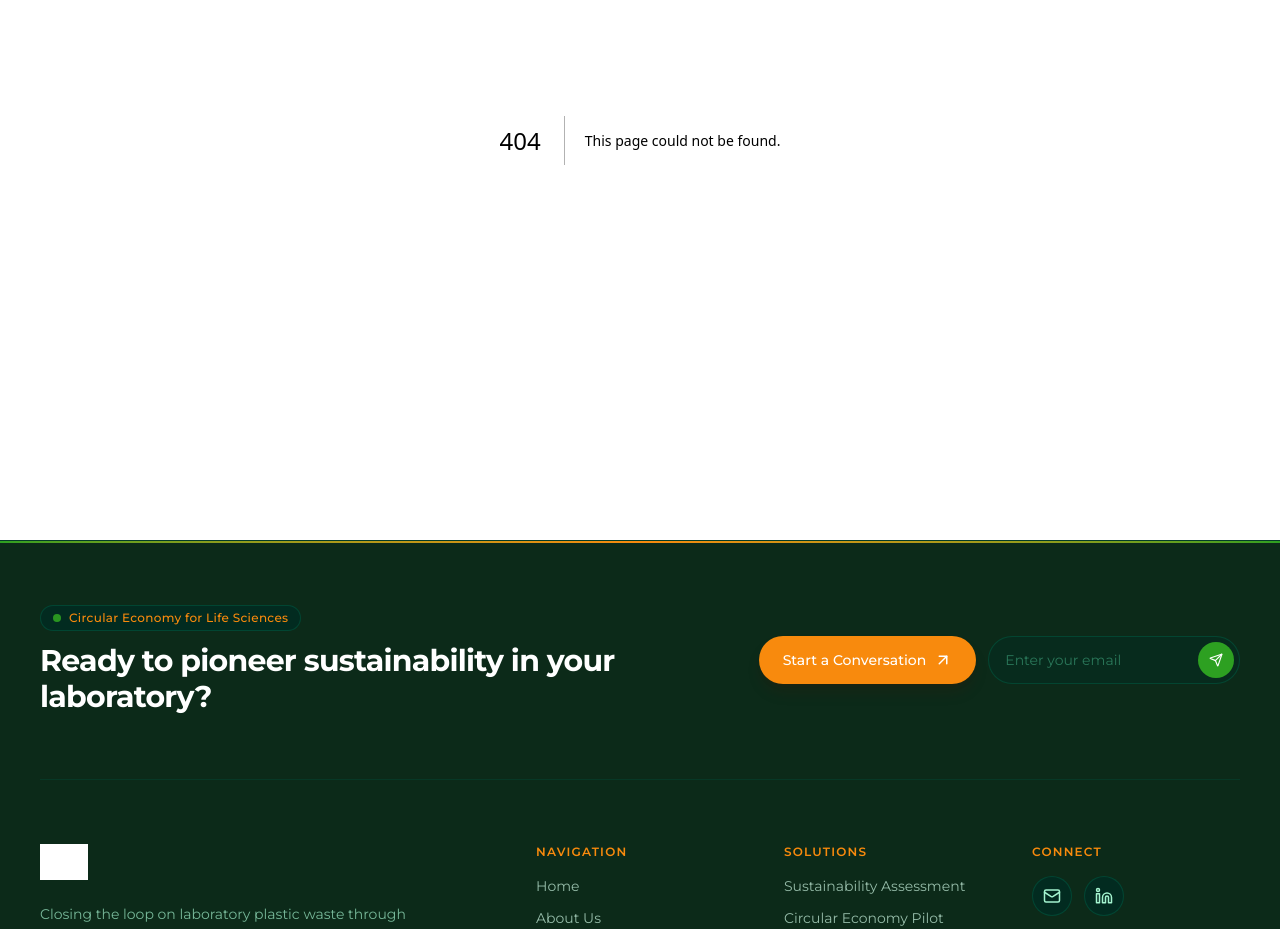
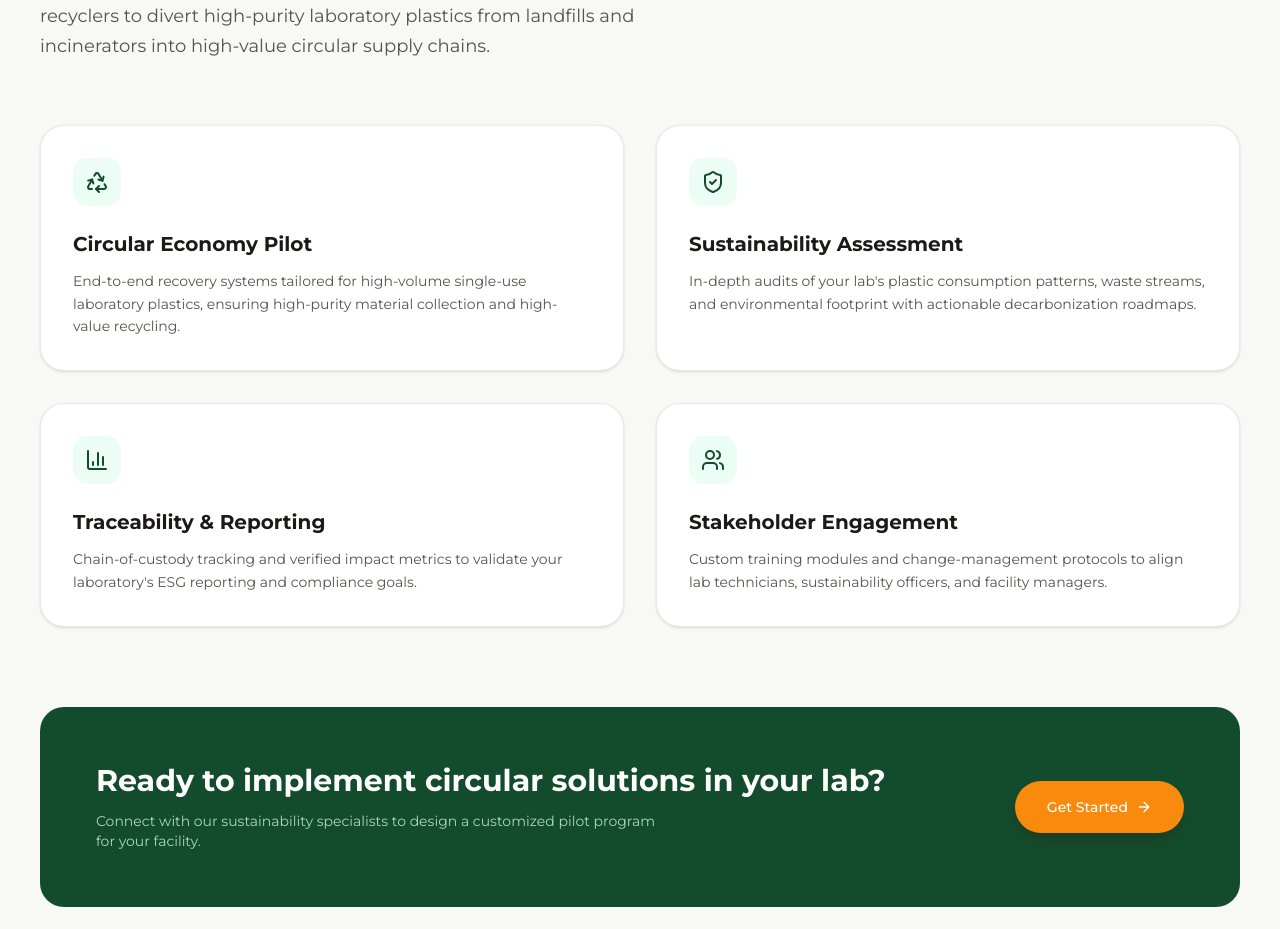
Before and after one commit to NipunMagotra/ReloopSciences, a Next.js app: page /solutions in a window 1280 px wide. Before the commit this address had no page. Shown: the part 260-1189 px from the top of the page. Built offline with nearby package versions, Linux system fonts and the light colour scheme; grey boxes are pictures that could not be loaded; a web font is replaced by a local one.

Commit message:
Add /about and /solutions routes for complete site navigation

```diff
--- /dev/null
+++ b/src/app/about/page.tsx
@@ -0,0 +1,16 @@
+import { Metadata } from "next";
+import { FoundersSection } from "@/components/about/FoundersSection";
+
+export const metadata: Metadata = {
+  title: "About Us — Reloop Sciences",
+  description:
+    "Learn about Reloop Sciences, our mission, vision, and the founders pioneering circular economy solutions for laboratory plastic waste.",
+};
+
+export default function AboutPage() {
+  return (
+    <main className="pt-8">
+      <FoundersSection />
+    </main>
+  );
+}
--- /dev/null
+++ b/src/app/solutions/page.tsx
@@ -0,0 +1,98 @@
+import { Metadata } from "next";
+import Link from "next/link";
+import { ArrowRight, Recycle, ShieldCheck, BarChart3, Users } from "lucide-react";
+
+export const metadata: Metadata = {
+  title: "Solutions — Reloop Sciences",
+  description:
+    "Explore Reloop Sciences' comprehensive solutions for laboratory plastic circular economy, sustainability assessment, and waste traceability.",
+};
+
+const SOLUTIONS = [
+  {
+    icon: Recycle,
+    title: "Circular Economy Pilot",
+    description:
+      "End-to-end recovery systems tailored for high-volume single-use laboratory plastics, ensuring high-purity material collection and high-value recycling.",
+  },
+  {
+    icon: ShieldCheck,
+    title: "Sustainability Assessment",
+    description:
+      "In-depth audits of your lab's plastic consumption patterns, waste streams, and environmental footprint with actionable decarbonization roadmaps.",
+  },
+  {
+    icon: BarChart3,
+    title: "Traceability & Reporting",
+    description:
+      "Chain-of-custody tracking and verified impact metrics to validate your laboratory's ESG reporting and compliance goals.",
+  },
+  {
+    icon: Users,
+    title: "Stakeholder Engagement",
+    description:
+      "Custom training modules and change-management protocols to align lab technicians, sustainability officers, and facility managers.",
+  },
+];
+
+export default function SolutionsPage() {
+  return (
+    <main className="py-20 bg-stone-50/50">
+      <div className="mx-auto max-w-7xl px-6 lg:px-10">
+        <div className="max-w-2xl mb-16">
+          <span className="inline-block text-xs font-bold tracking-widest text-[#f88a0d] uppercase mb-3">
+            Our Approach
+          </span>
+          <h1 className="text-4xl sm:text-5xl font-black text-[#134c2c] tracking-tight mb-6">
+            Pioneering Solutions for Circular Lab Plastics.
+          </h1>
+          <p className="text-lg text-stone-600 leading-relaxed">
+            We partner with research institutions, biopharma laboratories, and recyclers to divert high-purity laboratory plastics from landfills and incinerators into high-value circular supply chains.
+          </p>
+        </div>
+
+        <div className="grid grid-cols-1 md:grid-cols-2 gap-8 mb-20">
+          {SOLUTIONS.map((sol, idx) => {
+            const Icon = sol.icon;
+            return (
+              <div
+                key={idx}
+                className="bg-white p-8 rounded-3xl border border-stone-200/80 shadow-sm hover:shadow-md transition-all duration-300 flex flex-col justify-between"
+              >
+                <div>
+                  <div className="w-12 h-12 rounded-2xl bg-emerald-50 text-[#134c2c] flex items-center justify-center mb-6">
+                    <Icon size={24} />
+                  </div>
+                  <h3 className="text-xl font-bold text-stone-900 mb-3">
+                    {sol.title}
+                  </h3>
+                  <p className="text-stone-600 leading-relaxed text-sm">
+                    {sol.description}
+                  </p>
+                </div>
+              </div>
+            );
+          })}
+        </div>
+
+        <div className="bg-[#134c2c] text-white rounded-3xl p-10 md:p-14 flex flex-col md:flex-row items-center justify-between gap-8">
+          <div>
+            <h2 className="text-2xl md:text-3xl font-bold mb-3">
+              Ready to implement circular solutions in your lab?
+            </h2>
+            <p className="text-emerald-100/80 text-sm max-w-xl">
+              Connect with our sustainability specialists to design a customized pilot program for your facility.
+            </p>
+          </div>
+          <Link
+            href="/contact"
+            className="inline-flex items-center gap-2 px-8 py-4 rounded-full bg-[#f88a0d] hover:bg-[#d87609] text-white font-medium text-sm transition-colors whitespace-nowrap shadow-lg shadow-orange-950/20"
+          >
+            Get Started
+            <ArrowRight size={16} />
+          </Link>
+        </div>
+      </div>
+    </main>
+  );
+}
```
